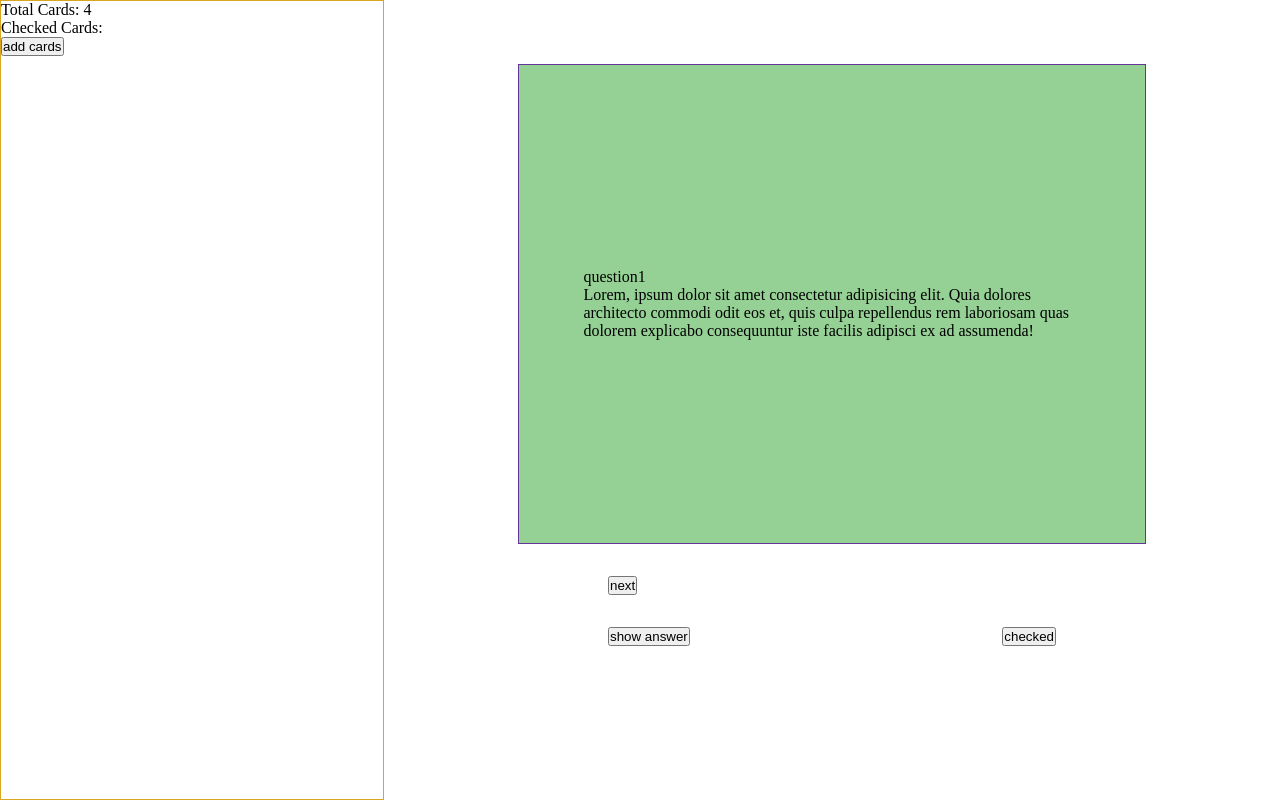
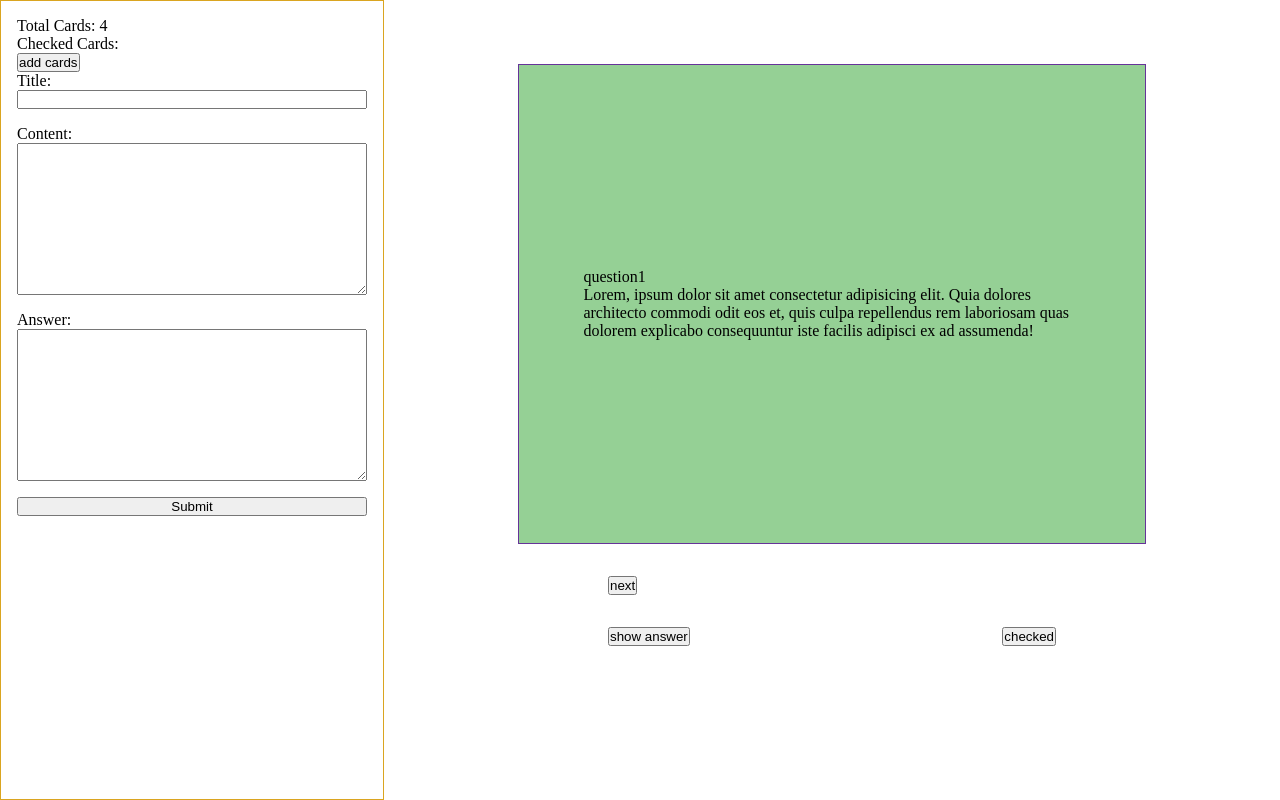
Before and after one commit to mmbliv/memory-card, a website with bundled scripts: page docs/index.html in a window 1280 px wide. Built offline with nearby package versions, Linux system fonts and the light colour scheme.

Commit message:
input html added

```diff
--- a/docs/index.html
+++ b/docs/index.html
@@ -9,10 +9,34 @@
   </head>
   <body>
     <main>
-      <aside class="side">
-        <p>Total Cards: <span class="total-cards"></span></p>
-        <p>Checked Cards: <span class="checked-cards"></span></p>
-        <button class="btn add-cards-js">add cards</button>
+      <aside class="side-container">
+        <div class="side-content">
+          <p>Total Cards: <span class="total-cards"></span></p>
+          <p>Checked Cards: <span class="checked-cards"></span></p>
+          <button class="btn add-cards-js">add cards</button>
+          <form action="" class="flex">
+            <div class="flex">
+              <label for="title">Title:</label>
+              <input type="text" id="title" class="title-js" />
+            </div>
+            <div class="flex">
+              <label for="content">Content:</label>
+              <textarea type="text" id="content" rows="10" class="content-js">
+              </textarea>
+            </div>
+            <div class="flex">
+              <label for="answer">Answer:</label>
+              <textarea
+                type="text"
+                id="answer"
+                rows="10"
+                class="answer-input-js"
+              >
+              </textarea>
+            </div>
+            <input type="submit" class="submit-js" />
+          </form>
+        </div>
       </aside>
       <div>
         <div class="cards">
--- a/docs/index.js
+++ b/docs/index.js
@@ -8,6 +8,10 @@
 const nextBtn = document.querySelector(".next");
 const check = document.querySelector(".checked");
 const answer = document.querySelector(".answer-js");
+const submit = document.querySelector(".submit-js");
+const title = document.querySelector(".title-js");
+const content = document.querySelector(".content-js");
+const answerInput = document.querySelector(".answer-input-js");
 memory.buildCards();
 nextBtn.addEventListener("click", function () {
     console.log("k");
@@ -19,3 +23,7 @@
 answer.addEventListener("click", function () {
     memory.showAnswer();
 });
+submit.addEventListener("click", function (e) {
+    e.preventDefault();
+    console.log(title.value, answerInput.value, content.value);
+});
--- a/docs/main.css
+++ b/docs/main.css
@@ -14,10 +14,20 @@ main {
   display: grid;
   grid-template-columns: 3fr 7fr;
 }
-.side {
+.side-container {
   height: 100vh;
   /* width: 20%; */
   border: 1px solid goldenrod;
+}
+.side-content {
+  padding: 1rem;
+}
+form {
+  gap: 1rem;
+}
+.flex {
+  display: flex;
+  flex-direction: column;
 }
 .cards {
   width: 70%;
```
Also changed, not shown: src/index.ts (+10 -0 lines).
